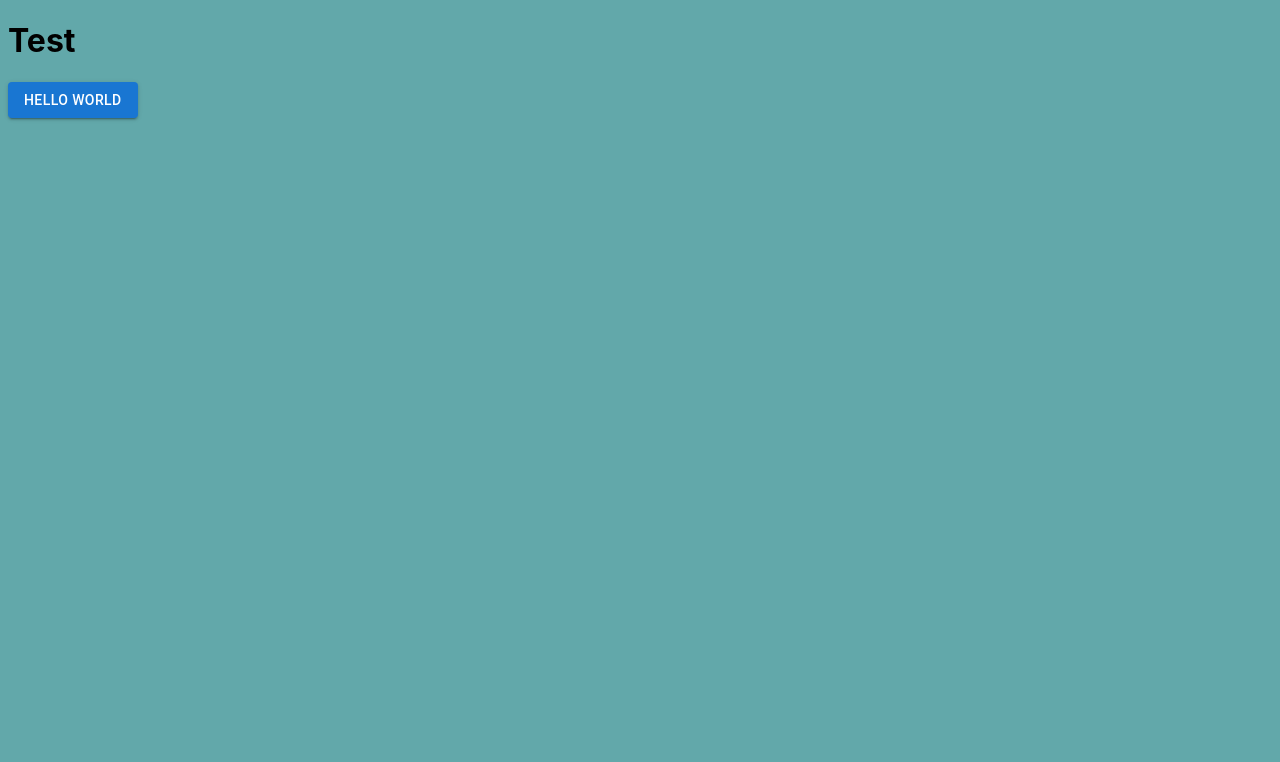
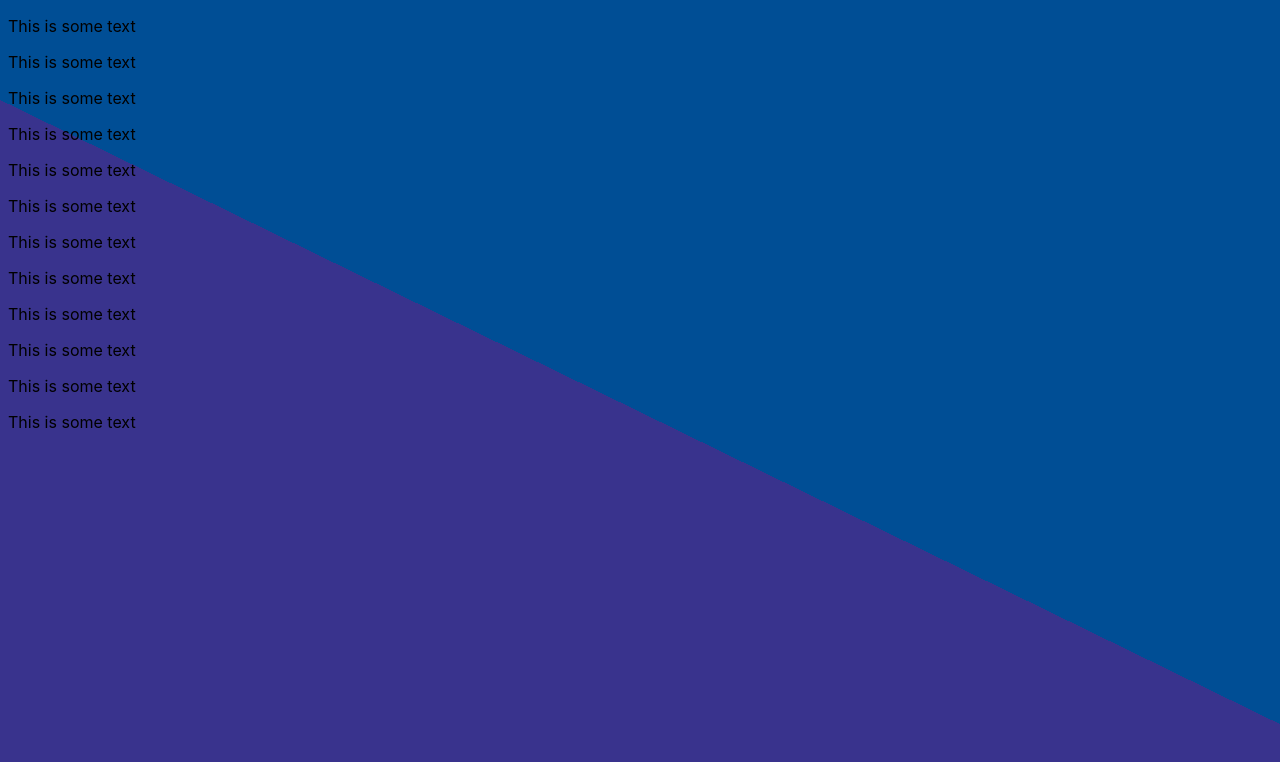
Before and after one commit to nrfletcher/mock_cicd_2023, a React (Create React App) app in the folder frontend/app/: page / in a window 1280 px wide. Shown: the top 762 px of the page. Built offline with nearby package versions, Linux system fonts and the light colour scheme.

Commit message:
Adding components

```diff
--- a/frontend/app/src/App.js
+++ b/frontend/app/src/App.js
@@ -1,12 +1,14 @@
 
 import 'jquery/dist/jquery.min.js'
 import Button from '@mui/material/Button'
+import LandingPage from './components/LandingPage';
+import './resources/index.css';
+import DummyText from './components/DummyText';
 
 function App() {
   return (
-    <div className="App">
-      <h1>Test</h1>
-      <Button variant="contained">Hello World</Button>
+    <div className="diagonal-split">
+      <LandingPage></LandingPage>
     </div>
   );
 }
--- /dev/null
+++ b/frontend/app/src/components/DummyText.jsx
@@ -0,0 +1,14 @@
+import React from "react";
+
+function DummyText() {
+    return (
+        <div>
+            <p>This is some text</p>
+            <p>This is some text</p>
+            <p>This is some text</p>
+            <p>This is some text</p>
+        </div>
+    );
+}
+
+export default DummyText;
--- /dev/null
+++ b/frontend/app/src/components/LandingPage.jsx
@@ -0,0 +1,14 @@
+import React from "react";
+import DummyText from "./DummyText";
+
+function LandingPage() {
+    return (
+        <div>
+            <DummyText></DummyText>
+            <DummyText></DummyText>
+            <DummyText></DummyText>
+        </div>
+    );
+}
+
+export default LandingPage;
--- a/frontend/app/src/resources/index.css
+++ b/frontend/app/src/resources/index.css
@@ -1,13 +1,28 @@
 body {
-    background-color: rgb(98, 168, 170);
+    background-color: rgb(216, 156, 235);
+
     font-family: -apple-system, BlinkMacSystemFont, 'Segoe UI', 'Roboto', 'Oxygen',
       'Ubuntu', 'Cantarell', 'Fira Sans', 'Droid Sans', 'Helvetica Neue',
       sans-serif;
     -webkit-font-smoothing: antialiased;
     -moz-osx-font-smoothing: grayscale;
+    background-color: aquamarine;
+    background-image: -webkit-linear-gradient(64deg, #39338d 50%, #004E95 50%);
+    background-repeat: no-repeat;
+    background-position: center;
+    background-size: cover;
+    width: 100%;
+    height:100vh;  /* responsive height */
+
   }
+
+
 
   code {
     font-family: source-code-pro, Menlo, Monaco, Consolas, 'Courier New',
       monospace;
   }
+
+  .main-text {
+    text-align: center;
+  }
```
Also changed, not shown: frontend/app/src/components/Footer.jsx (added, +9 -0 lines), frontend/app/src/components/Header.jsx (added, +9 -0 lines), frontend/app/src/resources/footer.css (added), frontend/app/src/resources/header.css (added).
